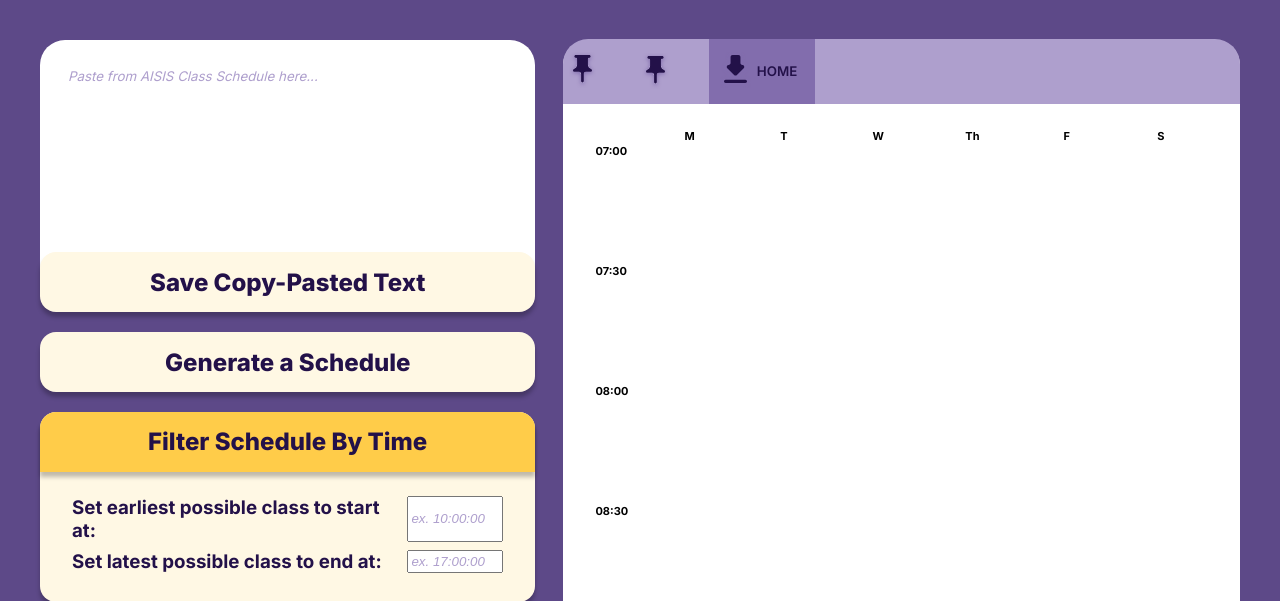
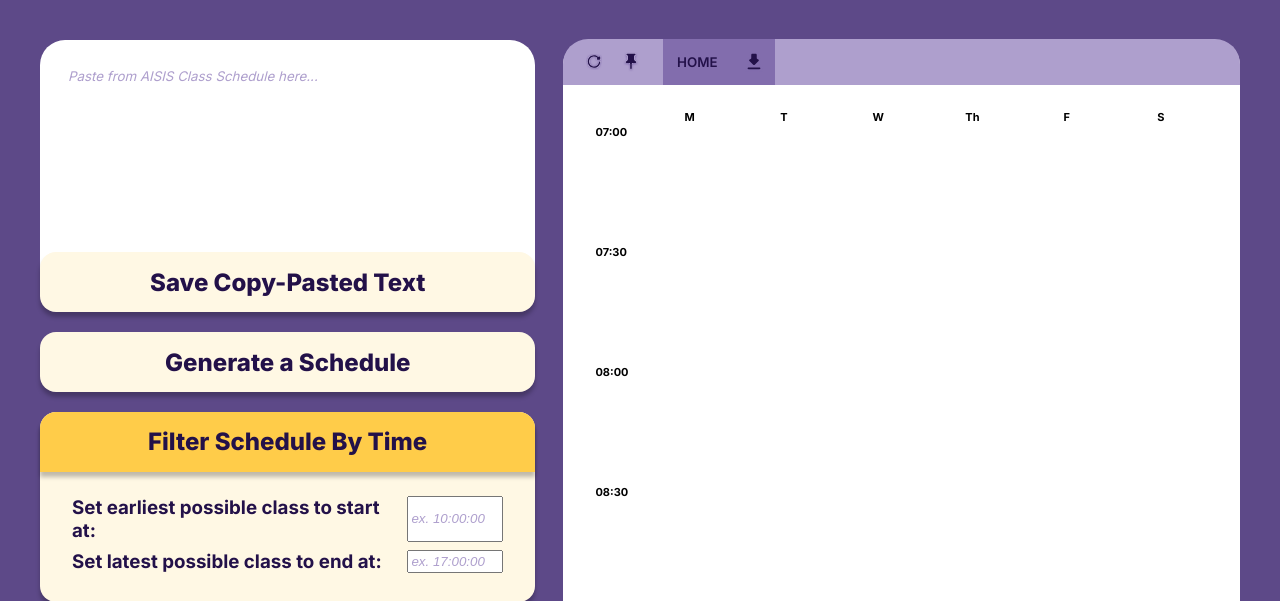
Before and after one commit to carmendolina/csci42, a Django app: page /index_card in a window 1280 px wide. Shown: the top 601 px of the page. Run offline with Django 4.2, Linux system fonts and the light colour scheme; data that the repository does not hold is empty; some libraries are stand-ins or nearby versions.

Commit message:
all frontend pin works if ajax no reload

```diff
--- a/enlistmentbuddy/enlistmentbuddy/static/css/home.css
+++ b/enlistmentbuddy/enlistmentbuddy/static/css/home.css
@@ -329,7 +329,7 @@ td, th {
 .timetableHead {
     grid-column: span 7;
     display: grid;
-    grid-template-columns: auto 1fr 1fr 1fr 1fr 1fr 1fr;
+    grid-template-columns: auto auto 1fr 1fr 1fr 1fr 1fr 1fr;
     background-color: var(--lightpurple);
     border-radius: 25px 25px 0 0;
     margin: -3em -2rem 24px -2rem;
@@ -338,17 +338,55 @@ td, th {
     justify-content: center;
 }
 
-.download, .download:hover, .timetableHead form img, .timetableHead form img:hover {
+.download, .pinbutton, .closetab {
+    height: 20px;
+    width: 20px;
+    margin-top: 0.3em;
+}
+
+.tablinks a {
+    padding-right: 0.3em;
+}
+
+.reloadbutton {
+    height: 16px;
+    width: 16px;
+}
+
+.closetab, .closetab:hover, .download, .download:hover, .pinbutton, .pinbutton:hover,
+.reloadbutton, .reloadbutton:hover {
     transition: ease-out 300ms;
 }
 
-.download:hover, .timetableHead form img:hover {
+.download:hover, .pinbutton:hover, .reloadbutton:hover {
     cursor: pointer;
     transform: translateY(2px);
 }
 
-.timetableHead .tablinks, .timetableHead form img {
-    padding: 1em;
+.closetab {
+    transform: rotate(45deg);
+    margin: 0 !important;
+    height: 12px;
+}
+
+.closetab:hover {
+    cursor: pointer;
+}
+
+.tablinks button {
+    padding-right: 2em;
+}
+
+.timetableHead .tablinks, .pinbutton, .reloadbutton {
+    padding: 0.7em;
+}
+
+.reload {
+    padding: 0 0 0 1em;
+}
+
+.pin {
+    padding: 0 1em 0 0 ;
 }
 
 .timetableHead form button {
@@ -359,6 +397,11 @@ td, th {
     align-items: center;
     align-content: center;
     margin: 0 auto;
+}
+
+.timetableHead form {
+    align-self: center;
+    justify-self: right;
 }
 
 .timetableHead form button:hover, .timetableHead button:hover {
@@ -391,11 +434,11 @@ td, th {
     font-weight: 600;
 }
 
-.timetableHead form button img {
+/* .timetableHead form button img {
     width: 70%;
     height: 70%;
     justify-self: right;
-}
+} */
 
 .day {
     position: relative;
--- a/enlistmentbuddy/enlistmentbuddy/static/js/newtab.js
+++ b/enlistmentbuddy/enlistmentbuddy/static/js/newtab.js
@@ -1,35 +1,52 @@
 
-var tabs = document.querySelectorAll(".scheduleGrid");
-var tablinks = document.querySelectorAll(".tablinks");
+var tabs = document.querySelectorAll(".scheduleGrid"); // length = 1
+var tablinks = document.querySelectorAll(".tablinks"); // length = 1
 const tabheaders = document.querySelectorAll(".tabhead");
-const timetable = document.getElementById("timetable");
+var timetable = document.getElementById("timetable");
 const timetableHead = document.querySelectorAll(".timetableHead");
 var pinCounter = 0;
 var pins = [];
+var pinscheds = [];
 tablinks[0].style.backgroundColor = "var(--midpurple2)";
 
-tabs[1].style.display = "none";
-for (let i = 1; i < tabs.length; i++) {
-    tabs[i].style.display = "none";
-    tablinks[i].style.backgroundColor = "var(--lightpurple)";
-    console.log(tabs[i]);
-}
-var deletedtabs = [];
+// tabs[1].style.display = "none";
+// for (let i = 1; i < tabs.length; i++) {
+//     tabs[i].style.display = "none";
+//     tablinks[i].style.backgroundColor = "var(--lightpurple)";
+//     console.log(tabs[i]);
+// }
+// var deletedtabs = [];
 
 function returnStaticHome() {
     pinCounter = pinCounter + 1;
-    // tabs.push(tabs[0].cloneNode(true));
-    timetable.appendChild(tabs[0].cloneNode(true)).style.display = "none";
-    var newtab = document.createElement("div")
+    var newsched = tabs[0].cloneNode(true);
+    pinscheds.push(newsched);
+
+    var newtab = document.createElement("div");
     newtab.className = "tablinks";
+    pins.push(newtab);
+    newtab.setAttribute( "onClick", "displayTab1(pins.indexOf(this)+1);" );
+
+    timetable.appendChild(newsched).style.display = "none";
+    tabs = document.querySelectorAll(".scheduleGrid");
+    tablinks = document.querySelectorAll(".tablinks");
+
+    var newclose = document.createElement("img");
+    newclose.setAttribute("src", "../static/img/button-add.svg");
+    newclose.setAttribute("class", "closetab");
+    newclose.setAttribute("onClick", "deleteTab(this.parentElement)");
+
     var newbutton = document.createElement("button");
-    newbutton.innerHTML = pinCounter;
-    newtab.setAttribute( "onClick", "displayTab1(pinCounter-1);" );
+    newbutton.innerHTML = pins.indexOf(newtab)+1;
+
+    newtab.appendChild(newclose);
     newtab.appendChild(newbutton);
     timetableHead[0].appendChild(newtab);
+
+    console.log(pins);
+
     tabs = document.querySelectorAll(".scheduleGrid");
     tablinks = document.querySelectorAll(".tablinks");
-    console.log(tablinks);
 }
 
 function returnSched(sched) {
@@ -46,37 +63,59 @@ function returnSched(sched) {
 function displayGenerator() {
     tabs = document.querySelectorAll(".scheduleGrid");
     tablinks = document.querySelectorAll(".tablinks");
+    tabs[0].style.display = "grid";
+    tablinks[0].style.backgroundColor = "var(--midpurple2)";
+    tablinks[0].addEventListener("mouseout", function() {
+        tablinks[0].style.backgroundColor = "var(--midpurple2)";
+    });
     for (let i = 1; i < tabs.length; i++) {
         tabs[i].style.display = "none";
         tablinks[i].style.backgroundColor = "var(--lightpurple)";
     }
-    tabs[0].style.display = "grid";
-    tablinks[0].style.backgroundColor = "var(--midpurple2)";
 }
 
 function displayTab1(tabnum) {
     tabs = document.querySelectorAll(".scheduleGrid");
     tablinks = document.querySelectorAll(".tablinks");
-    console.log(tablinks[0]);
     tablinks[0].style.backgroundColor = "var(--lightpurple)";
     for (let i = 0; i < tabs.length; i++) {
         tabs[i].style.display = "none";
         tablinks[i].style.backgroundColor = "var(--lightpurple)";
-        console.log(tabs[i]);
+        tablinks[i].addEventListener("mouseover", function() {
+            tablinks[i].style.backgroundColor = "var(--midpurple2)";
+        });
+        tablinks[i].addEventListener("mouseout", function() {
+            tablinks[i].style.backgroundColor = "var(--lightpurple)";
+        });
     }
     tabs[tabnum].style.display = "grid";
-    tablinks[tabnum+1].style.backgroundColor = "var(--midpurple2)";
+    tablinks[tabnum].style.backgroundColor = "var(--midpurple2)";
+    tablinks[tabnum].addEventListener("mouseout", function() {
+        tablinks[tabnum].style.backgroundColor = "var(--midpurple2)";
+    });
 }
 
-function deleteTab(tabnum) {
-    console.log(tabnum);
-    tabheaders[tabnum-1].style.display = "none";
-    deletedtabs.push(tabnum-1);
-    console.log(deletedtabs);
+function deleteTab(div) {
+    // console.log(tabnum);
+    // tabheaders[tabnum-1].style.display = "none";
+    // deletedtabs.push(tabnum-1);
+    // console.log(deletedtabs);
+    displayGenerator()
+    pins.splice(pins.indexOf(div),1);
+    pinCounter = pinCounter - 1;
+    console.log(pins);
+    for (let i = 0; i < pins.length; i++) {
+        pins[i].children[1].innerHTML = i+1;
+    }
+    // timetable.removeChild(tabs[indexOf(div)+1]);
+    timetableHead[0].removeChild(div);
+
+    // tabs = document.querySelectorAll(".scheduleGrid");
+    // tablinks = document.querySelectorAll(".tablinks");
 }
 
 // hi ana this is what i need passed into views <3
 // its var deletedtabs tysm
-function returnDeletedTabs() {
-    document.getElementById("returndeltab").value = deletedtabs;
-}
+// function returnDeletedTabs() {
+//     document.getElementById("returndeltab").value = deletedtabs;
+// }
--- a/enlistmentbuddy/enlistmentbuddy/templates/index.html
+++ b/enlistmentbuddy/enlistmentbuddy/templates/index.html
@@ -83,9 +83,6 @@
         <section id="timetable">
             <div class="timetableHead">
                 <!-- TEST BUTTON -->
-                <button type="" onclick="returnStaticHome()" name="pin" value="Pin a Schedule">
-                    <img src="../static/img/button-pin.svg">
-                </button>
                 <form action="/index_card" method="post">
                     {% csrf_token %}
                     <input type="hidden" id="returnsched" name="returnsched" value="">
@@ -94,15 +91,18 @@
                     </button> -->
                     <!-- HI this is the unpin button hehe sry XD
                          this deletes all scheds in schedlist if u wanna test stuff <3 -->
-                    <button type="submit" onClick="" name="unpin" value="Pin a Schedule">
-                        <img src="../static/img/button-pin.svg">
+                    <button class="reload" type="submit" onClick="" name="unpin" value="Pin a Schedule">
+                        <img class="reloadbutton" src="../static/img/button-reload.svg">
                     </button>
                 </form>
+                <button class="pin" type="" onclick="returnStaticHome()" name="pin" value="Pin a Schedule">
+                    <img class="pinbutton" src="../static/img/button-pin.svg">
+                </button>
                 <div class="tablinks">
+                    <button class="tabHome" name="showDynamicTab" onclick="displayGenerator()">HOME</button>
                     <a class="" name="saveSched" onclick="popUpImage()">
                         <img class="download" src="../static/img/button-download.svg">
                     </a>
-                    <button class="tabHome" name="showDynamicTab" onclick="displayGenerator()">HOME</button>
                 </div>
                 <!-- HI this is where the tab headers come from
                      forloop.counter is where the tabnum is coming from <3 -->
@@ -390,10 +390,10 @@
 {% block scripts %}
 <script src="https://code.jquery.com/jquery-3.1.0.min.js"></script>
 <!-- <script src="{% static 'js/app.js' %}"></script> -->
+<script src="../static/js/newtab.js"></script>
 <script src="../static/js/modal.js"></script>
 <script src="../static/js/lock_vis.js"></script>
 <script src="../static/js/generate.js"></script>
-<script src="../static/js/newtab.js"></script>
 <script src="https://cdnjs.cloudflare.com/ajax/libs/jquery-cookie/1.4.1/jquery.cookie.min.js"></script>
 <script src="../static/js/html2canvas.js"></script>
 
```
Also changed, not shown: enlistmentbuddy/enlistmentbuddy/static/img/button-reload.svg (added).
